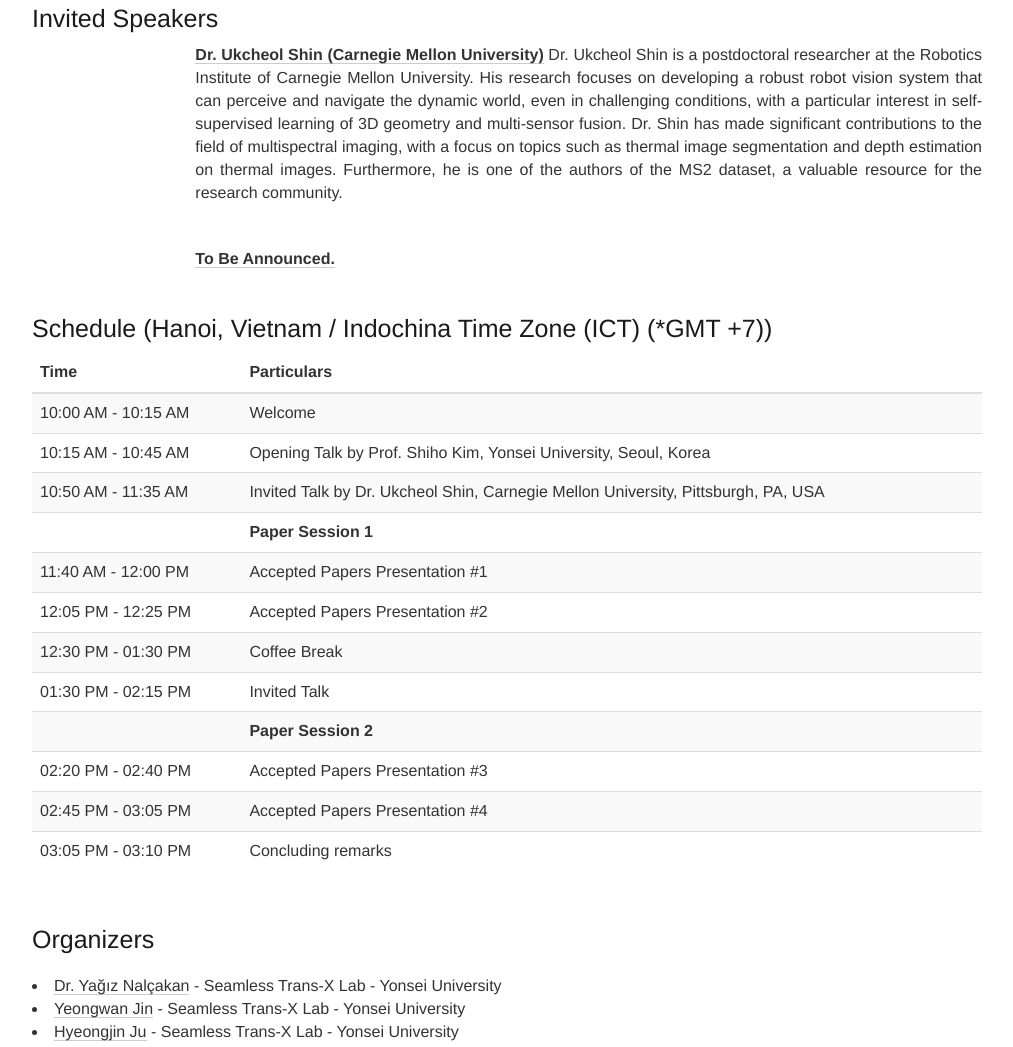
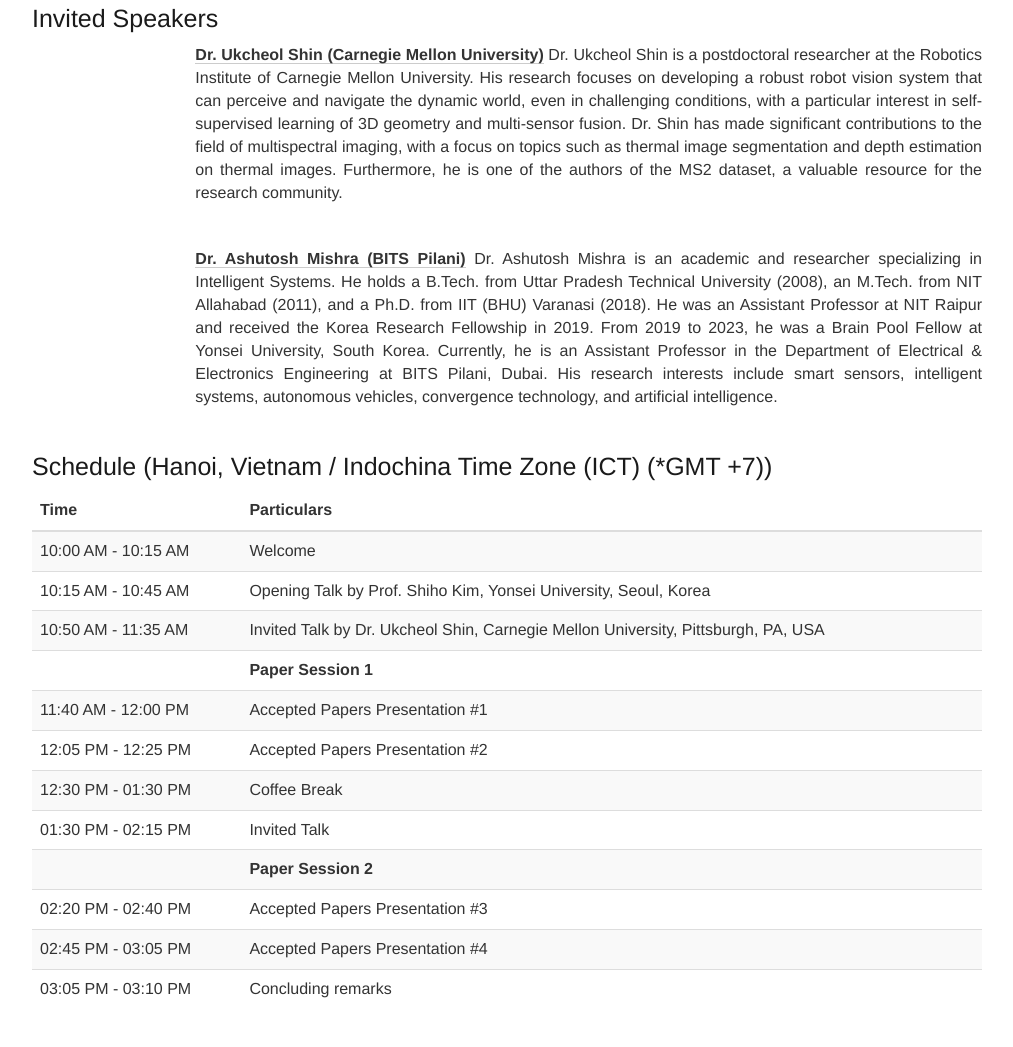
Before and after one commit to multispectral4ra/multispectral4ra.github.io, a plain HTML site: page index.html in a window 1280 px wide. Shown: the part 2286-3333 px from the top of the page, without its empty margins (133-1146 px from the left). Drawn offline with nearby package versions, Linux system fonts and the light colour scheme; some packages are replaced by stand-ins of ours; a script that the page names is missing.

Commit message:
Update index.html

```diff
--- a/index.html
+++ b/index.html
@@ -274,7 +274,7 @@
   </div>
   <div class="col-md-10">
     <p>
-      <b><a href="https://stl.yonsei.ac.kr/">To Be Announced.</a></b>
+      <b><a href="https://sites.google.com/yonsei.ac.kr/ashutoshmishra">Dr. Ashutosh Mishra (BITS Pilani)</a></b> Dr. Ashutosh Mishra is an academic and researcher specializing in Intelligent Systems. He holds a B.Tech. from Uttar Pradesh Technical University (2008), an M.Tech. from NIT Allahabad (2011), and a Ph.D. from IIT (BHU) Varanasi (2018). He was an Assistant Professor at NIT Raipur and received the Korea Research Fellowship in 2019. From 2019 to 2023, he was a Brain Pool Fellow at Yonsei University, South Korea. Currently, he is an Assistant Professor in the Department of Electrical & Electronics Engineering at BITS Pilani, Dubai. His research interests include smart sensors, intelligent systems, autonomous vehicles, convergence technology, and artificial intelligence.
     </p>
   </div>
 </div>
```
